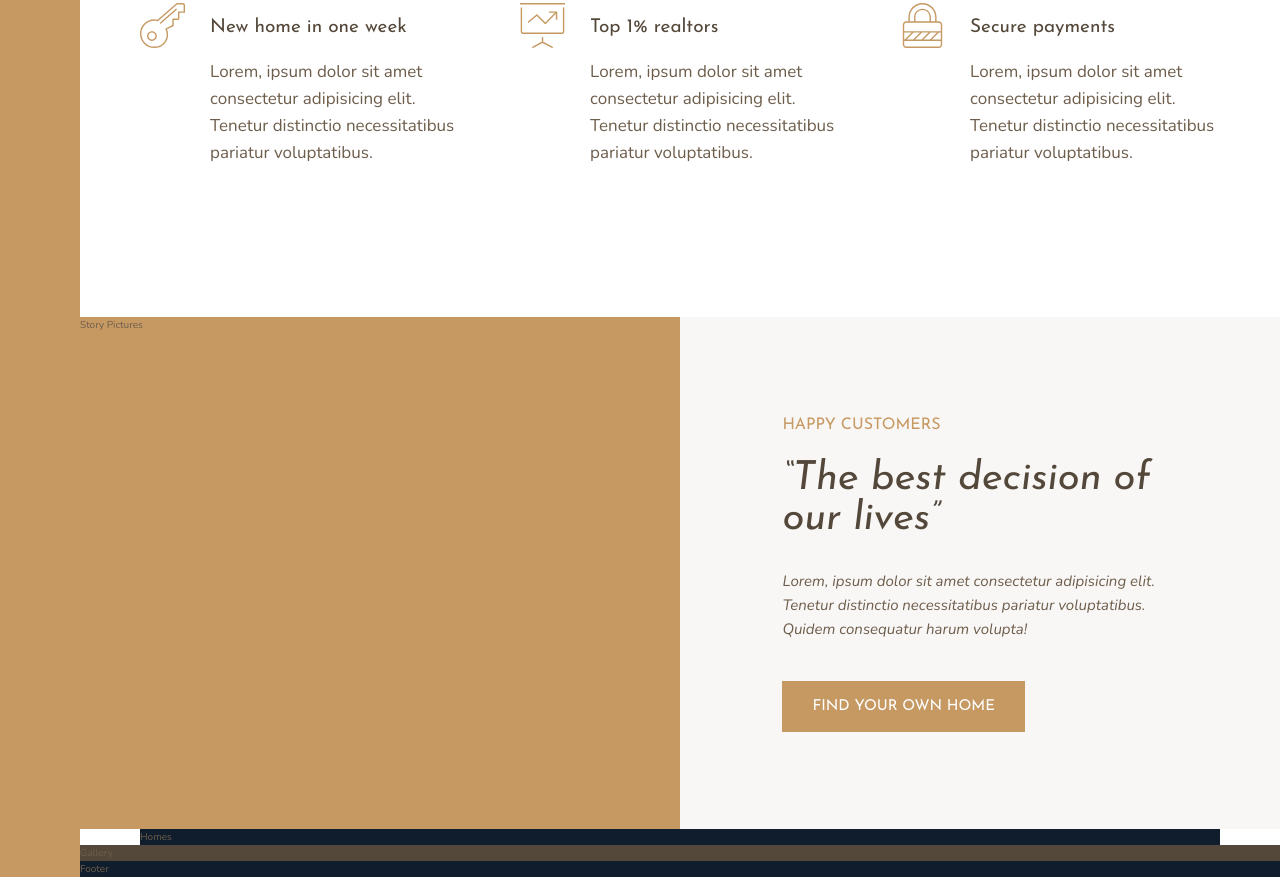
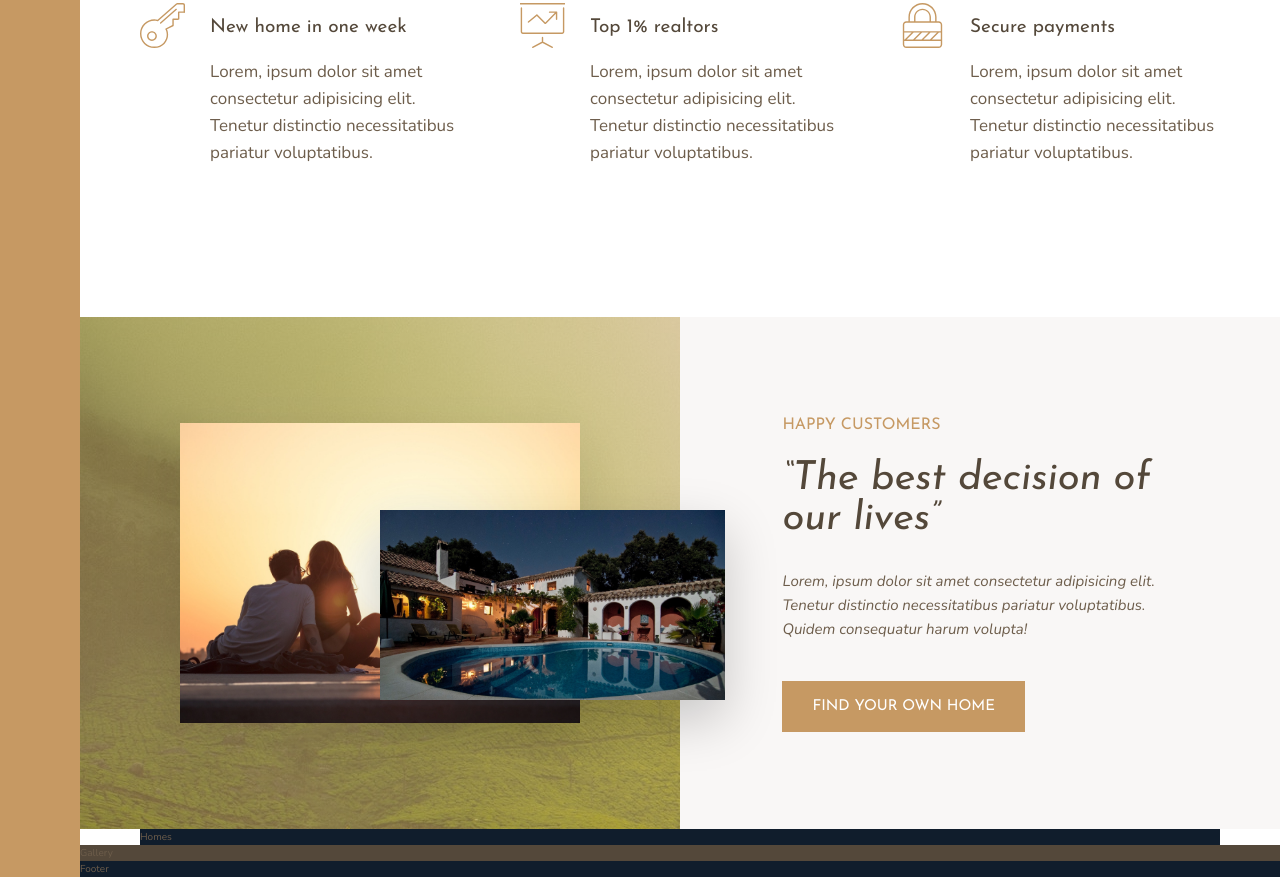
Before and after one commit to heminjohnson/sell-homes-website, a website: page index.html in a window 1280 px wide. Shown: the part 1046-1923 px from the top of the page. Drawn offline with nearby package versions, Linux system fonts and the light colour scheme; files that its build step writes are made by us from their sources.

Commit message:
feat: add story features section

```diff
--- a/index.html
+++ b/index.html
@@ -92,7 +92,18 @@
       </div>
     </section>
 
-    <div class="story__pictures">Story Pictures</div>
+    <div class="story__pictures">
+      <img
+        src="img/story-1.jpeg"
+        alt="Couple with new house"
+        class="story__img--1"
+      />
+      <img
+          src="img/story-2.jpeg"
+          alt="New house"
+          class="story__img--2"
+      />
+    </div>
 
     <div class="story__content">
       <h3 class="heading-3 mb-sm">Happy Customers</h3>
--- a/sass/_story.scss
+++ b/sass/_story.scss
@@ -2,6 +2,31 @@
   &__pictures {
     background-color: $color-primary;
     grid-column: full-start / col-end 4;
+    background-image: linear-gradient(
+        rgba($color-primary, 0.5),
+        rgba($color-primary, 0.5)
+      ),
+      url("../img/back.jpg");
+
+    display: grid;
+    grid-template-rows: repeat(6, 1fr);
+    grid-template-columns: repeat(6, 1fr);
+    align-items: center;
+  }
+
+  &__img--1 {
+    width: 100%;
+    grid-row: 2 / 6;
+    grid-column: 2 / 6;
+    box-shadow: 0 2rem 5rem rgba(#000000, 0.1);
+  }
+
+  &__img--2 {
+    width: 115%;
+    grid-row: 4 / 5;
+    grid-column: 4 / 7;
+    z-index: 20;
+    box-shadow: 0 2rem 5rem rgba(#000000, 0.2);
   }
 
   &__content {
```
